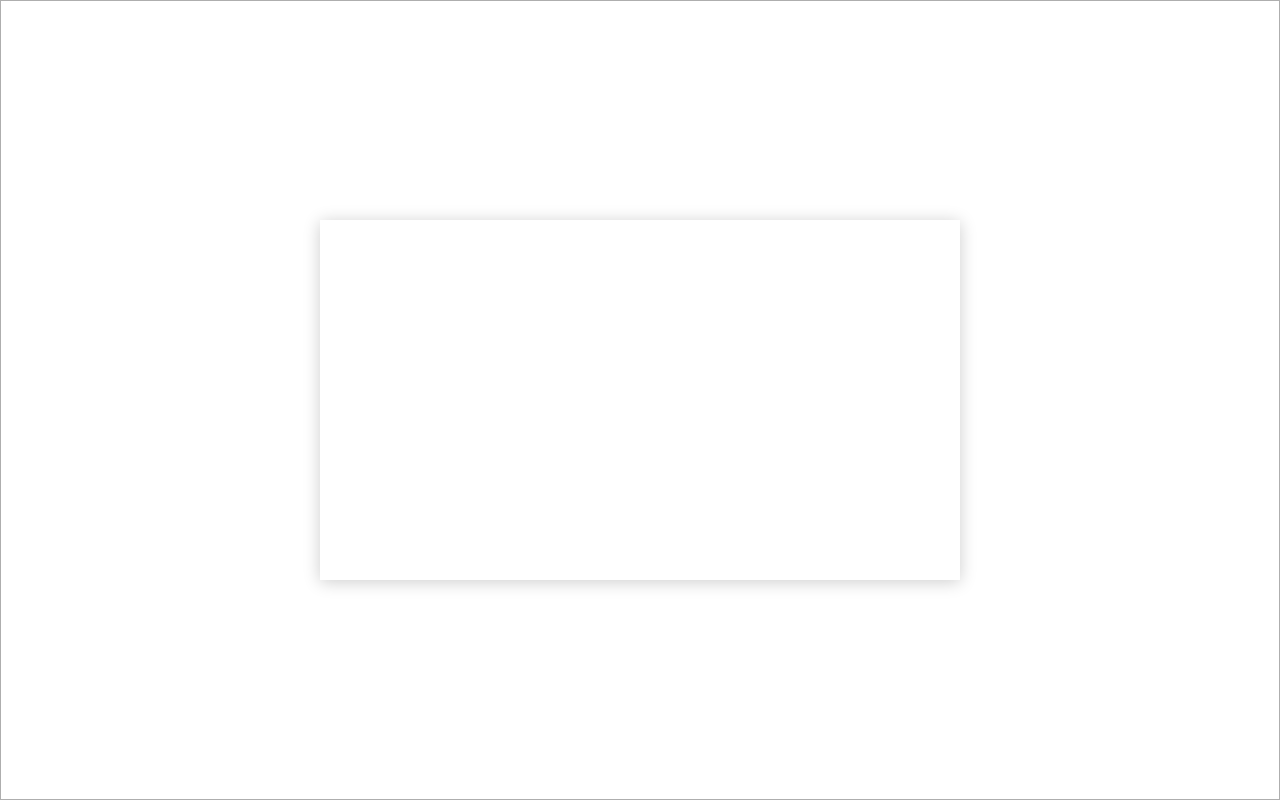
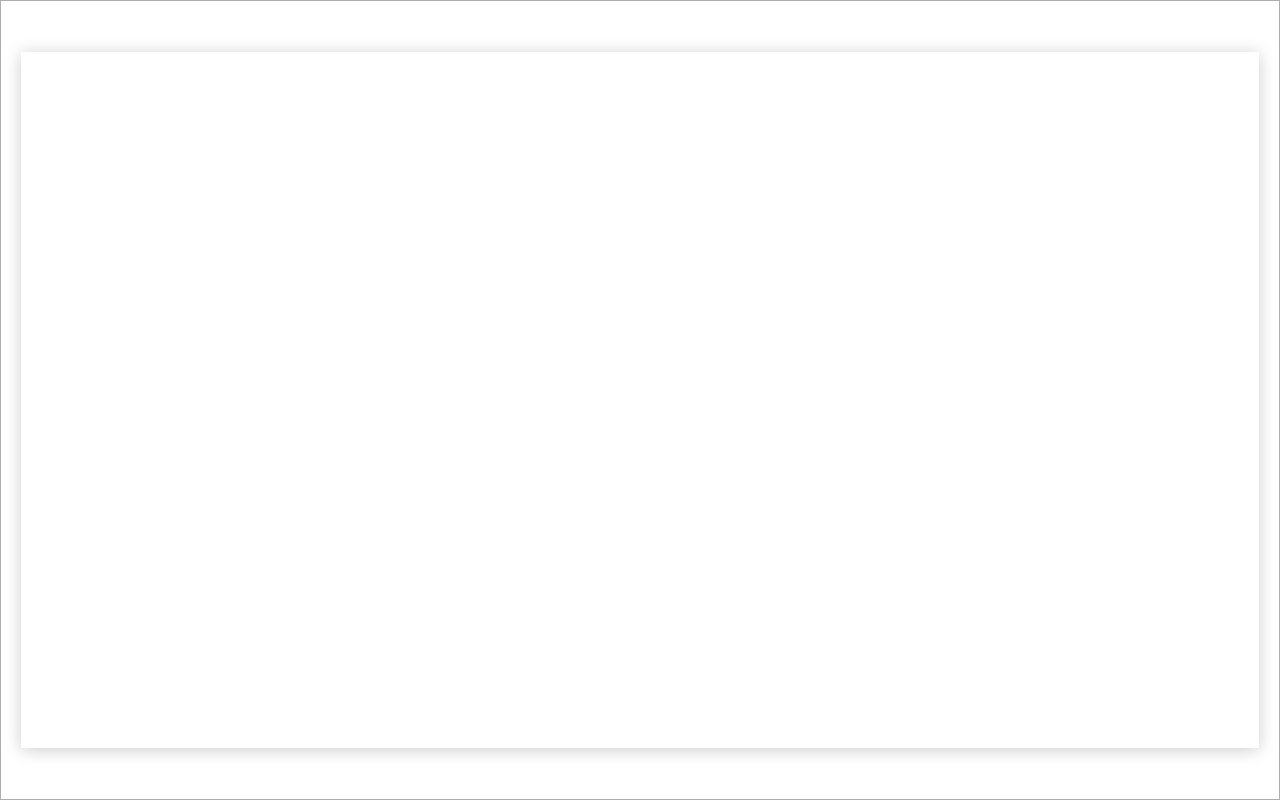
Before and after one commit to plusGo/dylan-ppt, a website built with webpack: page src/index.html in a window 1280 px wide. Built offline with nearby package versions, Linux system fonts and the light colour scheme.

Commit message:
fix:SVG根据workspace的大小自动变化

```diff
--- a/src/lib/ppt/editor/area-selector/area-selector.ts
+++ b/src/lib/ppt/editor/area-selector/area-selector.ts
@@ -70,7 +70,6 @@ export class AreaSelector {
     }
 
     listenDocumentMouseUpFunc = () => {
-        debugger
         if (this.lastSnapshot && this.lastSnapshot.result) {
             this.onDrawComplete$.next(this.lastSnapshot.result);
         }
--- a/src/lib/ppt/editor/slide-editor/slide-editor.ts
+++ b/src/lib/ppt/editor/slide-editor/slide-editor.ts
@@ -8,6 +8,8 @@ export class SlideEditor {
     areaSelector: AreaSelector;
     hostElement: HTMLDivElement;
     shapeBoxes: ShapeBox[] = [];
+
+
 
     constructor(private workspace: EditWorkspace) {
         this.hostElement = this.workspace.uilContentElement;
--- a/src/lib/ppt/render/svg-render.ts
+++ b/src/lib/ppt/render/svg-render.ts
@@ -1,24 +1,30 @@
-import {SvgUtil} from '../../util/svg-util';
-import {DomUtil} from '../../util/domUtil';
+import {AfterViewInit, BaseComponent1} from '../base/base-component';
+import {EditWorkspace} from '../workspace/edit-workspace';
 
-export class SvgRender {
+const template = `
+ <svg version="1.1" xmlns="http://www.w3.org/2000/svg"   overflow="visible" viewBox="0 0 1280 720">
+    <defs></defs>
+</svg>
+ `
+
+export class SvgRender extends BaseComponent1 implements AfterViewInit {
     svgElement: SVGElement;
 
-    constructor(hostElement: HTMLElement) {
-        this.svgElement = SvgUtil.create('svg', {
-            version: '1.1',
-            xmlns: 'http://www.w3.org/2000/svg',
-            'xmlns:xlink': 'http://www.w3.org/1999/xlink',
-            width: '640px',
-            height: '360px',
-            overflow: 'visible',
-            viewBox: '0 0 1280 720',
-        });
-        DomUtil.appendTo(hostElement, this.svgElement);
-        //
-        // document.addEventListener('resize', () => {
-        //     const width = DomUtil.getStyleValue(hostElement, 'width');
-        //     console.log(width);
-        // })
+    constructor(private workspace: EditWorkspace) {
+        super(template, workspace.uilContentElement);
+    }
+
+    afterViewInit(): void {
+        this.svgElement = this.query<SVGElement>('svg');
+        this.changeUIsIZE();
+        this.workspace.eventStream.subscribe(event => {
+            if (event.eventType === 'uiResize') {
+                this.changeUIsIZE();
+            }
+        })
+    }
+
+    private changeUIsIZE() {
+        this.svgElement.setAttribute('width', `${this.workspace.uilContentElement.clientWidth - 40}`)
     }
 }
--- a/src/lib/ppt/workspace/edit-workspace.ts
+++ b/src/lib/ppt/workspace/edit-workspace.ts
@@ -4,31 +4,38 @@ import {SvgRender} from '../render/svg-render';
 import './edit-workspace.scss';
 import {SlideEditor} from '../editor/slide-editor/slide-editor';
 import {Subject} from '../../obervable/observable';
-import {StyleUtil} from '../../util/style.util';
 import {BaseEvent} from './type';
 import {HiddenInput} from '../editor/hiden-input/hidden-input';
+import {AfterViewInit, BaseComponent1} from '../base/base-component';
+
+const template = `
+<div id="workspace" class="edit" style="display: block;">
+    <div id="uil-content">
+    </div>
+</div>
+`;
 
 /**
  * @description PPT编辑时的工作区
  */
-export class EditWorkspace implements Workspace {
+export class EditWorkspace extends BaseComponent1 implements Workspace, AfterViewInit {
     workSpaceElement: HTMLDivElement; // 工作区域节点
     uilContentElement: HTMLDivElement; // UI区
     svgRender: SvgRender; // 编辑时的渲染层
     private slideEditor: SlideEditor; // 编辑层
 
+    /**
+     * 事件总线
+     */
     eventStream: Subject<BaseEvent, void> = new Subject<BaseEvent, void>();
-     hiddenInput: HiddenInput;
+    hiddenInput: HiddenInput;
 
     constructor(private hostElement: HTMLElement) {
+        super(template, hostElement);
         if (!DomUtil.isElement(this.hostElement)) {
             throw new Error('hostElement must be html element');
         }
-        this.initWorkSpaceElement();
-        this.initUilContentElement();
-        this.initHiddenInput();
-        this.initSvg();
-        this.initSlideEditor();
+
 
         this.eventStream.subscribe((event) => {
             if (event.eventType === 'cursorChange') {
@@ -37,20 +44,22 @@ export class EditWorkspace implements Workspace {
         })
     }
 
-    private initSvg() {
-        this.svgRender = new SvgRender(this.uilContentElement);
+
+    afterViewInit(): void {
+        this.workSpaceElement = this.query('#workspace');
+        this.uilContentElement = this.query('#uil-content');
+
+        this.initHiddenInput();
+        this.initSvg();
+        this.initSlideEditor();
+
+        this.listenDocResize();
     }
 
-    private initUilContentElement() {
-        this.uilContentElement = DomUtil.createElement('div', '', '', {id: 'uil-content'});
-        DomUtil.appendTo(this.workSpaceElement, this.uilContentElement);
+    private initSvg() {
+        this.svgRender = new SvgRender(this);
     }
 
-    private initWorkSpaceElement() {
-        this.workSpaceElement = DomUtil.createElement('div',
-            'display:block', 'edit', {id: 'workspace'});
-        DomUtil.appendTo(this.hostElement, this.workSpaceElement);
-    }
 
     /**
      * 初始化单页slide编辑器
@@ -63,4 +72,13 @@ export class EditWorkspace implements Workspace {
     private initHiddenInput() {
         this.hiddenInput = new HiddenInput(this);
     }
+
+    private listenDocResize() {
+        window.onresize = () => {
+            this.eventStream.next({
+                eventType: 'uiResize',
+                data: this.uilContentElement.clientWidth
+            });
+        }
+    }
 }
--- a/src/lib/ppt/workspace/type.ts
+++ b/src/lib/ppt/workspace/type.ts
@@ -1,4 +1,4 @@
 export class BaseEvent {
-    eventType: 'cursorChange';
+    eventType: 'cursorChange' | 'uiResize';
     data: any;
 }
```
Also changed, not shown: example/index.html (+4 -16 lines).
